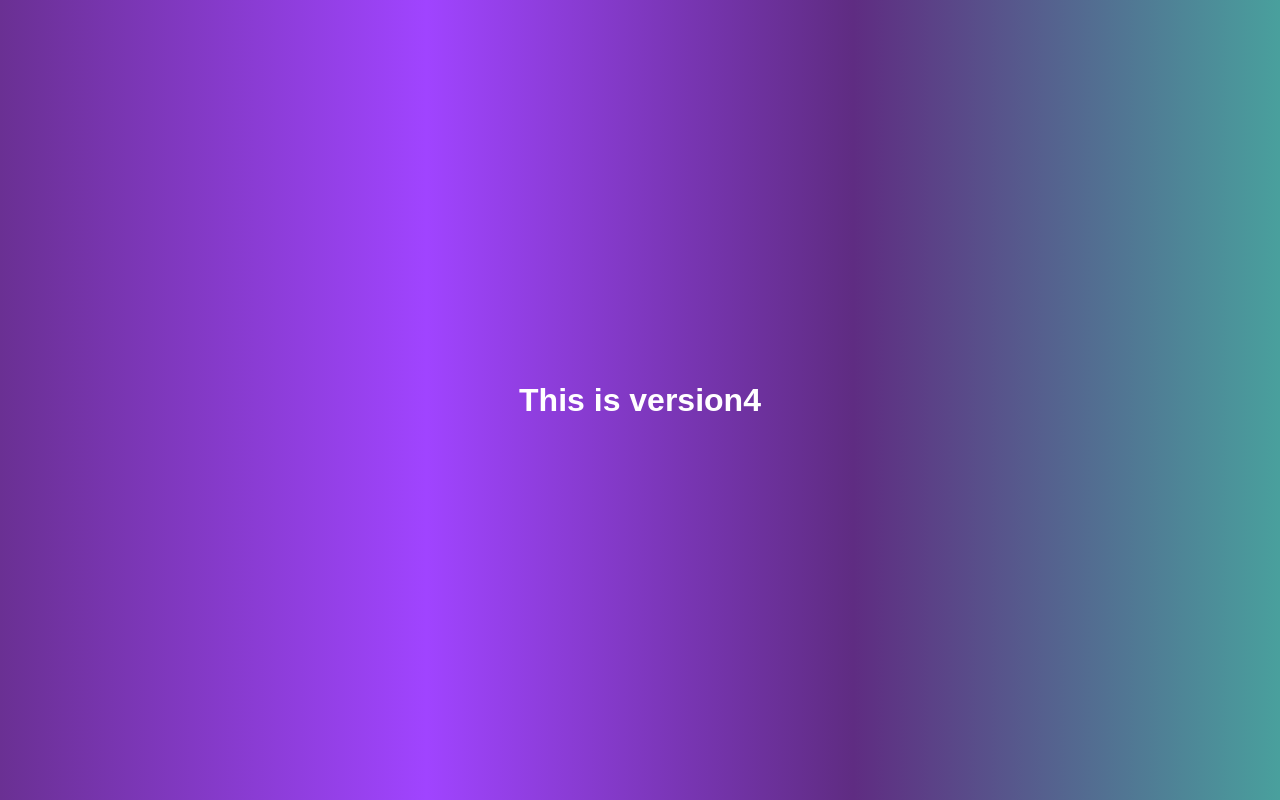
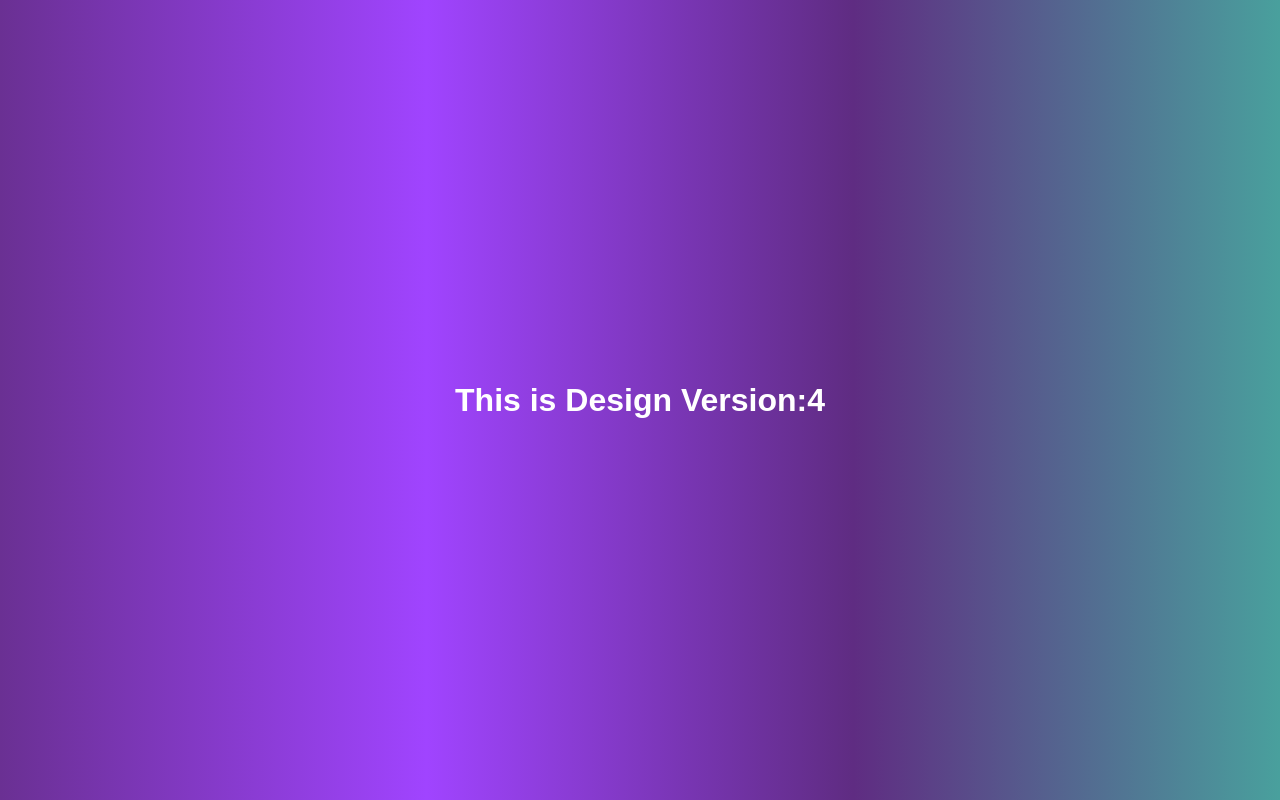
Before and after one commit to swapnilsawant34/myfirstrepo, a plain HTML site: page index.html in a window 1280 px wide. Drawn offline with Linux system fonts and the light colour scheme.

Commit message:
H1 changed

```diff
--- a/index.html
+++ b/index.html
@@ -7,6 +7,6 @@
     <link rel="stylesheet" href="style.css">
 </head>
 <body>
-    <h1>This is version4</h1>
+    <h1>This is Design Version:4</h1>
 </body>
 </html>
```
